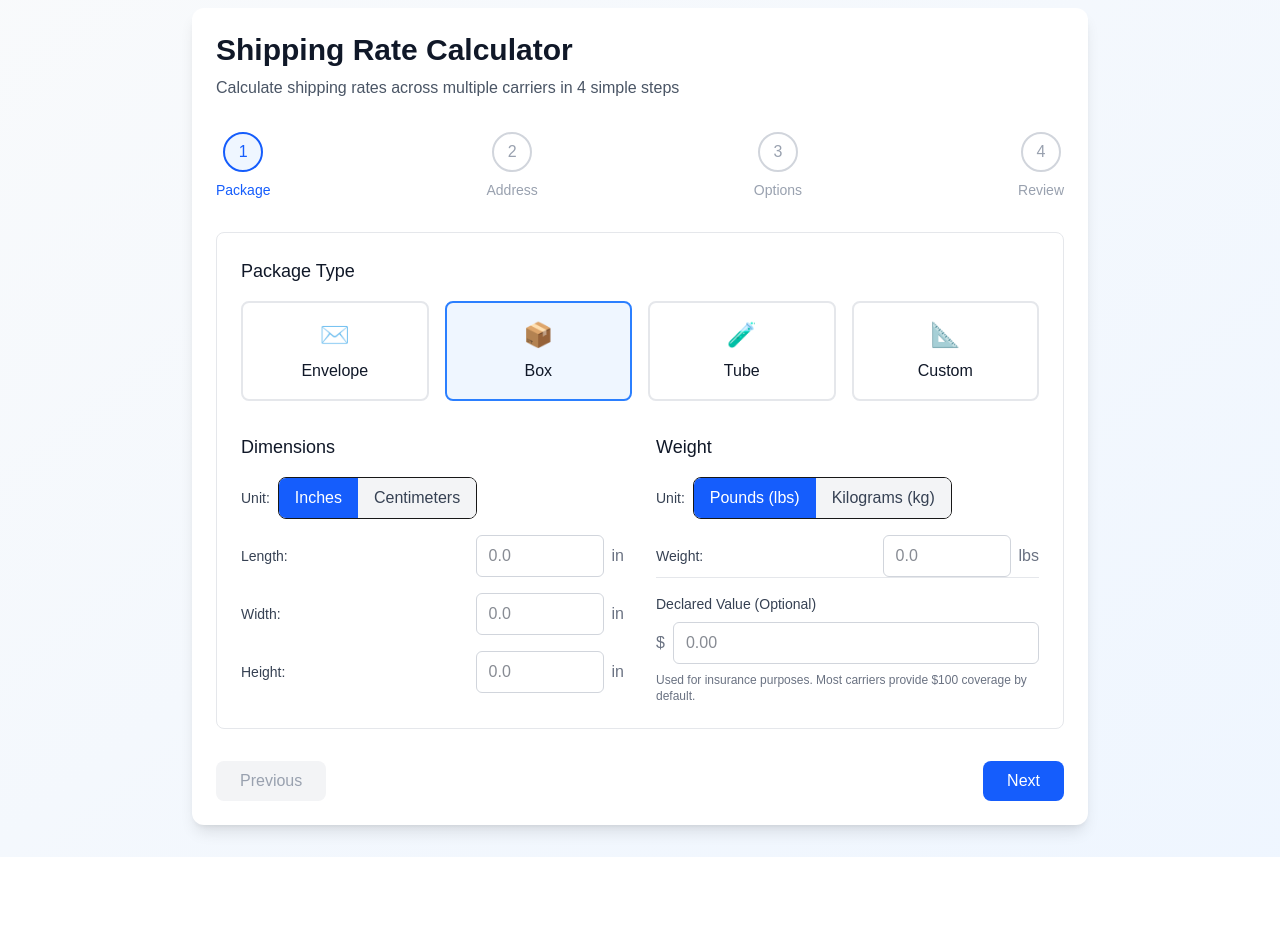
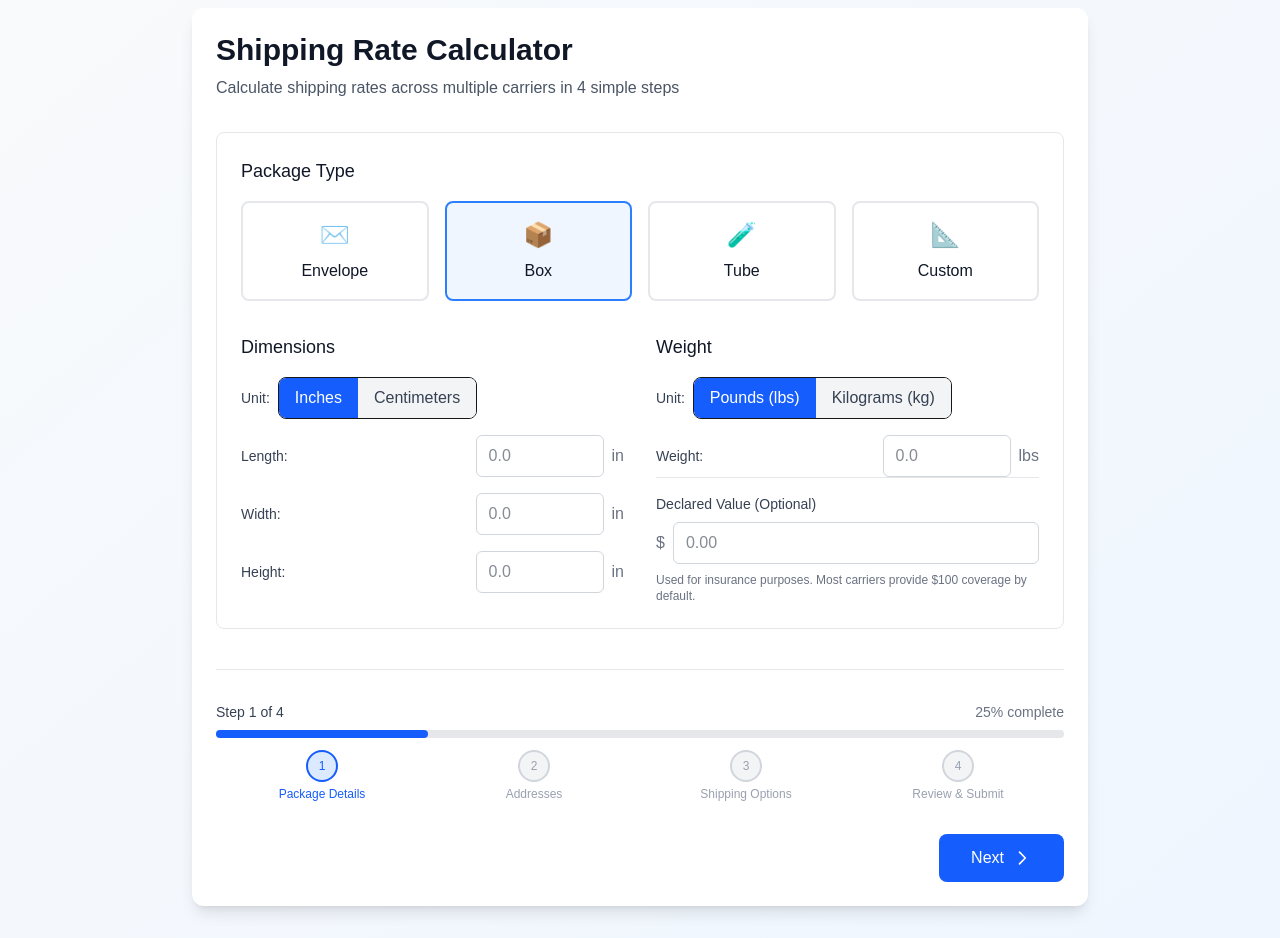
Before and after one commit to atomforevertoxic/rate-calculator, a Next.js app: page / in a window 1280 px wide. Shown: the part 140-1078 px from the top of the page. Before the commit the page ends 997 px from the top, so only its background shows below. Built offline with nearby package versions, Linux system fonts and the light colour scheme.

Commit message:
Phase 2 - Control components are created and integrated

```diff
--- a/app/components/forms/AddressForm.tsx
+++ b/app/components/forms/AddressForm.tsx
@@ -11,10 +11,7 @@ interface AddressFormProps {
 export function AddressForm({ title, address, onChange }: AddressFormProps) {
   const countries = [
     { code: 'US', name: 'United States' },
-    { code: 'CA', name: 'Canada' },
-    { code: 'MX', name: 'Mexico' },
     { code: 'GB', name: 'United Kingdom' },
-    { code: 'DE', name: 'Germany' },
   ];
 
   return (
--- a/app/components/forms/RateCalculatorForm.tsx
+++ b/app/components/forms/RateCalculatorForm.tsx
@@ -1,11 +1,12 @@
 'use client';
 
-import { Address, CarrierName, Package, ShippingOptions } from '@/src/types/domain';
+import { Address, CarrierName, Package, RateRequest, ShippingOptions } from '@/src/types/domain';
 import { useState } from 'react';
 import { AddressStep } from '../AddressStep';
 import { PackageDetailsStep } from '../PackageDetailsStep';
 import { ReviewStep } from '../ReviewStep';
 import { ShippingOptionsStep } from '../ShippingOptionsStep';
+import { FormNavigation } from './controls/FormNavigation';
 
 type FormStep = 1 | 2 | 3 | 4;
 
@@ -17,6 +18,7 @@ interface FormData {
 }
 
 export default function RateCalculatorForm() {
+  const [isSubmitting, setIsSubmitting] = useState(false);
   const [carriersFilter, setCarriersFilter] = useState<CarrierName[] | undefined>();
   const [currentStep, setCurrentStep] = useState<FormStep>(1);
   const [formData, setFormData] = useState<FormData>({
@@ -58,6 +60,31 @@ export default function RateCalculatorForm() {
       saturdayDelivery: false,
     },
   });
+
+  const handleSubmit = async () => {
+    setIsSubmitting(true);
+    try {
+      const rateRequest: RateRequest = {
+        package: formData.package,
+        origin: formData.origin,
+        destination: formData.destination,
+        options: formData.options,
+        carriersFilter: carriersFilter,
+      };
+
+      console.log('Submitting RateRequest:', rateRequest);
+      // Здесь будет вызов API
+
+      await new Promise((resolve) => setTimeout(resolve, 1500));
+
+      alert('Rates calculated successfully! (This is a demo. In Phase 3, real rates will appear.)');
+    } catch (error) {
+      console.error('Error calculating rates:', error);
+      alert('Error calculating rates. Please try again.');
+    } finally {
+      setIsSubmitting(false);
+    }
+  };
 
   const handlePackageChange = (updatedPackage: Partial<Package>) => {
     setFormData((prev) => ({
@@ -112,31 +139,6 @@ export default function RateCalculatorForm() {
         Calculate shipping rates across multiple carriers in 4 simple steps
       </p>
 
-      <div className="flex justify-between mb-8">
-        {[1, 2, 3, 4].map((step) => (
-          <div
-            key={step}
-            className={`flex flex-col items-center ${
-              step === currentStep ? 'text-blue-600' : 'text-gray-400'
-            }`}
-          >
-            <div
-              className={`w-10 h-10 rounded-full flex items-center justify-center border-2 ${
-                step === currentStep ? 'border-blue-600 bg-blue-50' : 'border-gray-300'
-              }`}
-            >
-              {step}
-            </div>
-            <span className="text-sm mt-2">
-              {step === 1 && 'Package'}
-              {step === 2 && 'Address'}
-              {step === 3 && 'Options'}
-              {step === 4 && 'Review'}
-            </span>
-          </div>
-        ))}
-      </div>
-
       <div className="min-h-[400px] p-6 border rounded-lg border-gray-200">
         {currentStep === 1 && (
           <PackageDetailsStep data={formData.package} onChange={handlePackageChange} />
@@ -164,37 +166,21 @@ export default function RateCalculatorForm() {
           <ReviewStep
             formData={formData}
             onEditStep={setCurrentStep}
-            onSubmit={() => {
-              // Здесь будет вызов API для расчета стоимости
-              console.log('Submitting form for rate calculation:', formData);
-              alert(
-                'Rate calculation would be triggered here. In Phase 3, this will call real carrier APIs.'
-              );
-            }}
+            onSubmit={handleSubmit}
+            isSubmitting={isSubmitting}
           />
         )}
       </div>
 
-      <div className="flex justify-between mt-8">
-        <button
-          onClick={prevStep}
-          disabled={currentStep === 1}
-          className={`px-6 py-2 rounded-lg ${
-            currentStep === 1
-              ? 'bg-gray-100 text-gray-400 cursor-not-allowed'
-              : 'bg-gray-200 text-gray-700 hover:bg-gray-300'
-          }`}
-        >
-          Previous
-        </button>
-
-        <button
-          onClick={nextStep}
-          className="px-6 py-2 bg-blue-600 text-white rounded-lg hover:bg-blue-700"
-        >
-          {currentStep === 4 ? 'Calculate Rates' : 'Next'}
-        </button>
-      </div>
+      <FormNavigation
+        currentStep={currentStep}
+        totalSteps={4}
+        onPrevious={prevStep}
+        onNext={nextStep}
+        nextButtonText={currentStep === 4 ? 'Calculate Rates' : 'Next'}
+        previousButtonText="Back"
+        showStepLabels={true}
+      />
     </div>
   );
 }
--- /dev/null
+++ b/app/components/forms/controls/FormNavigation.tsx
@@ -0,0 +1,122 @@
+'use client';
+
+interface FormNavigationProps {
+  currentStep: number;
+  totalSteps: number;
+  onPrevious: () => void;
+  onNext: () => void;
+  isNextDisabled?: boolean;
+  nextButtonText?: string;
+  previousButtonText?: string;
+  showStepLabels?: boolean;
+}
+
+export function FormNavigation({
+  currentStep,
+  totalSteps,
+  onPrevious,
+  onNext,
+  isNextDisabled = false,
+  nextButtonText = 'Continue',
+  previousButtonText = 'Back',
+  showStepLabels = true,
+}: FormNavigationProps) {
+  const stepLabels = ['Package Details', 'Addresses', 'Shipping Options', 'Review & Submit'];
+
+  const getStepProgress = () => {
+    return (currentStep / totalSteps) * 100;
+  };
+
+  return (
+    <div className="mt-10 pt-8 border-t border-gray-200">
+      <div className="mb-8">
+        <div className="flex justify-between mb-2">
+          <span className="text-sm font-medium text-gray-700">
+            Step {currentStep} of {totalSteps}
+          </span>
+          <span className="text-sm text-gray-500">{Math.round(getStepProgress())}% complete</span>
+        </div>
+        <div className="w-full bg-gray-200 rounded-full h-2">
+          <div
+            className="bg-blue-600 h-2 rounded-full transition-all duration-300"
+            style={{ width: `${getStepProgress()}%` }}
+          />
+        </div>
+
+        {showStepLabels && (
+          <div className="flex justify-between mt-3">
+            {Array.from({ length: totalSteps }).map((_, index) => (
+              <div
+                key={index}
+                className={`text-xs font-medium ${
+                  index + 1 <= currentStep ? 'text-blue-600' : 'text-gray-400'
+                }`}
+                style={{ width: `${100 / totalSteps}%` }}
+              >
+                <div className="flex flex-col items-center">
+                  <div
+                    className={`w-8 h-8 rounded-full flex items-center justify-center mb-1 ${
+                      index + 1 < currentStep
+                        ? 'bg-blue-600 text-white'
+                        : index + 1 === currentStep
+                          ? 'bg-blue-100 text-blue-600 border-2 border-blue-600'
+                          : 'bg-gray-100 text-gray-400 border-2 border-gray-300'
+                    }`}
+                  >
+                    {index + 1 < currentStep ? '✓' : index + 1}
+                  </div>
+                  <span className="text-center">{stepLabels[index] || `Step ${index + 1}`}</span>
+                </div>
+              </div>
+            ))}
+          </div>
+        )}
+      </div>
+
+      <div className="flex justify-between">
+        <div>
+          {currentStep > 1 && (
+            <button
+              type="button"
+              onClick={onPrevious}
+              className="px-6 py-3 text-gray-700 font-medium rounded-lg border border-gray-300 hover:bg-gray-50 transition-colors flex items-center gap-2"
+            >
+              <svg className="w-5 h-5" fill="none" stroke="currentColor" viewBox="0 0 24 24">
+                <path
+                  strokeLinecap="round"
+                  strokeLinejoin="round"
+                  strokeWidth={2}
+                  d="M15 19l-7-7 7-7"
+                />
+              </svg>
+              {previousButtonText}
+            </button>
+          )}
+        </div>
+
+        <div>
+          <button
+            type="button"
+            onClick={onNext}
+            disabled={isNextDisabled}
+            className={`px-8 py-3 font-medium rounded-lg transition-colors flex items-center gap-2 ${
+              isNextDisabled
+                ? 'bg-gray-300 text-gray-500 cursor-not-allowed'
+                : 'bg-blue-600 text-white hover:bg-blue-700'
+            }`}
+          >
+            {nextButtonText}
+            <svg className="w-5 h-5" fill="none" stroke="currentColor" viewBox="0 0 24 24">
+              <path
+                strokeLinecap="round"
+                strokeLinejoin="round"
+                strokeWidth={2}
+                d={currentStep === totalSteps ? 'M5 13l4 4L19 7' : 'M9 5l7 7-7 7'}
+              />
+            </svg>
+          </button>
+        </div>
+      </div>
+    </div>
+  );
+}
--- /dev/null
+++ b/app/components/forms/controls/SubmitButton.tsx
@@ -0,0 +1,88 @@
+'use client';
+
+import { ReactNode } from 'react';
+import { useFormStatus } from 'react-dom';
+
+interface SubmitButtonProps {
+  children: ReactNode;
+  className?: string;
+  disabled?: boolean;
+  loadingText?: string;
+  variant?: 'primary' | 'secondary' | 'outline';
+  fullWidth?: boolean;
+  type?: 'button' | 'submit' | 'reset';
+  onClick?: () => void;
+  pending?: boolean;
+}
+
+export function SubmitButton({
+  children,
+  className = '',
+  disabled = false,
+  loadingText = 'Processing...',
+  variant = 'primary',
+  fullWidth = false,
+  type = 'submit',
+  onClick,
+  pending: externalPending,
+}: SubmitButtonProps) {
+  const { pending: formPending } = useFormStatus();
+  const pending = externalPending !== undefined ? externalPending : formPending;
+  const isDisabled = disabled || pending;
+
+  const baseStyles =
+    'font-medium rounded-lg transition-all duration-200 flex items-center justify-center gap-2';
+
+  const variantStyles = {
+    primary: 'bg-blue-600 text-white hover:bg-blue-700 disabled:bg-blue-300',
+    secondary: 'bg-gray-600 text-white hover:bg-gray-700 disabled:bg-gray-300',
+    outline:
+      'bg-white text-gray-700 border border-gray-300 hover:bg-gray-50 disabled:text-gray-400 disabled:border-gray-200',
+  };
+
+  const widthStyles = fullWidth ? 'w-full' : '';
+
+  return (
+    <button
+      type={type}
+      onClick={onClick}
+      disabled={isDisabled}
+      className={`
+        ${baseStyles}
+        ${variantStyles[variant]}
+        ${widthStyles}
+        ${className}
+        ${pending ? 'cursor-wait' : ''}
+        px-6 py-3
+      `}
+      aria-busy={pending}
+    >
+      {pending ? (
+        <>
+          <Spinner />
+          {loadingText}
+        </>
+      ) : (
+        children
+      )}
+    </button>
+  );
+}
+
+function Spinner() {
+  return (
+    <svg
+      className="animate-spin h-5 w-5"
+      xmlns="http://www.w3.org/2000/svg"
+      fill="none"
+      viewBox="0 0 24 24"
+    >
+      <circle className="opacity-25" cx="12" cy="12" r="10" stroke="currentColor" strokeWidth="4" />
+      <path
+        className="opacity-75"
+        fill="currentColor"
+        d="M4 12a8 8 0 018-8V0C5.373 0 0 5.373 0 12h4zm2 5.291A7.962 7.962 0 014 12H0c0 3.042 1.135 5.824 3 7.938l3-2.647z"
+      />
+    </svg>
+  );
+}
```
Also changed, not shown: app/components/ReviewStep.tsx (+14 -9 lines).
